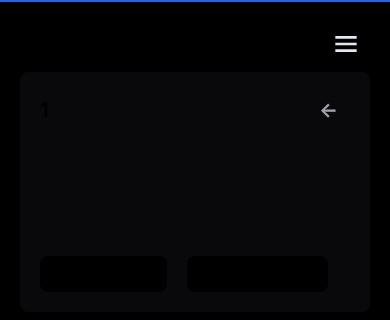
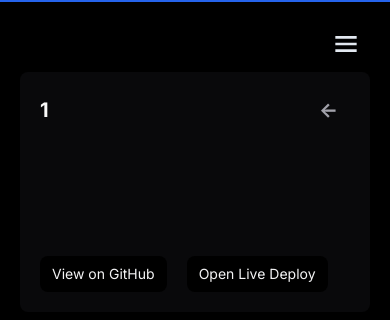
Before and after one commit to rrecalo/portfolio, a Next.js app: page /projects/1 in a window 390 px wide. Shown: the top 320 px of the page. Built offline with nearby package versions, Linux system fonts and the light colour scheme.

Commit message:
Apply text color on elements to prevent issue on mobile devices for certain texts

```diff
--- a/src/app/projects/[projectName]/page.tsx
+++ b/src/app/projects/[projectName]/page.tsx
@@ -25,7 +25,7 @@ export default function Page() {
     <motion.div className='relative text-xl h-60 mt-[72px] mx-5 sm:mx-auto p-5 rounded-lg bg-zinc-950'
     initial={{opacity:0}} animate={{opacity:1}} exit={{opacity:0}}
     >
-      <div className='flex justify-between items-center font-bold'>
+      <div className='flex justify-between items-center font-bold text-zinc-50'>
         {params?.projectName}
         <motion.div className='text-zinc-400 mr-1 py-1 rounded-lg px-2'
         animate={{backgroundColor:"transparent"}} whileHover={{backgroundColor:"rgb(24, 24, 27)"}} onClick={()=>returnToProjects()}>
@@ -36,13 +36,13 @@ export default function Page() {
         {projectData[0]?.summary}
       </motion.p>
       <div className='absolute bottom-5 left-5 flex gap-5'>
-        <motion.a target="_blank" href={projectData[0]?.repo} className=' px-3 py-2 text-sm  bg-black rounded-lg'
+        <motion.a target="_blank" href={projectData[0]?.repo} className='px-3 py-2 text-sm text-zinc-100  bg-black rounded-lg'
         initial={{y:-10, opacity:0}}
         animate={{opacity:1, y:0}}
         whileHover={{x:3, boxShadow: "2px 2px 0px 0px rgb(37, 99, 235, 0.5)", transition:{ease: "easeInOut"}}}>
           View on GitHub
         </motion.a>
-        <motion.a target="_blank" href={projectData[0]?.deploy} className='px-3 py-2 text-sm  bg-black rounded-lg'
+        <motion.a target="_blank" href={projectData[0]?.deploy} className='px-3 py-2 text-sm text-zinc-100 bg-black rounded-lg'
         initial={{y:-10, opacity:0}}
         animate={{opacity:1, y:0}}
         whileHover={{x:3, boxShadow: "2px 2px 0px 0px rgb(37, 99, 235, 0.5)", transition:{ease: "easeInOut"}}}>
```
